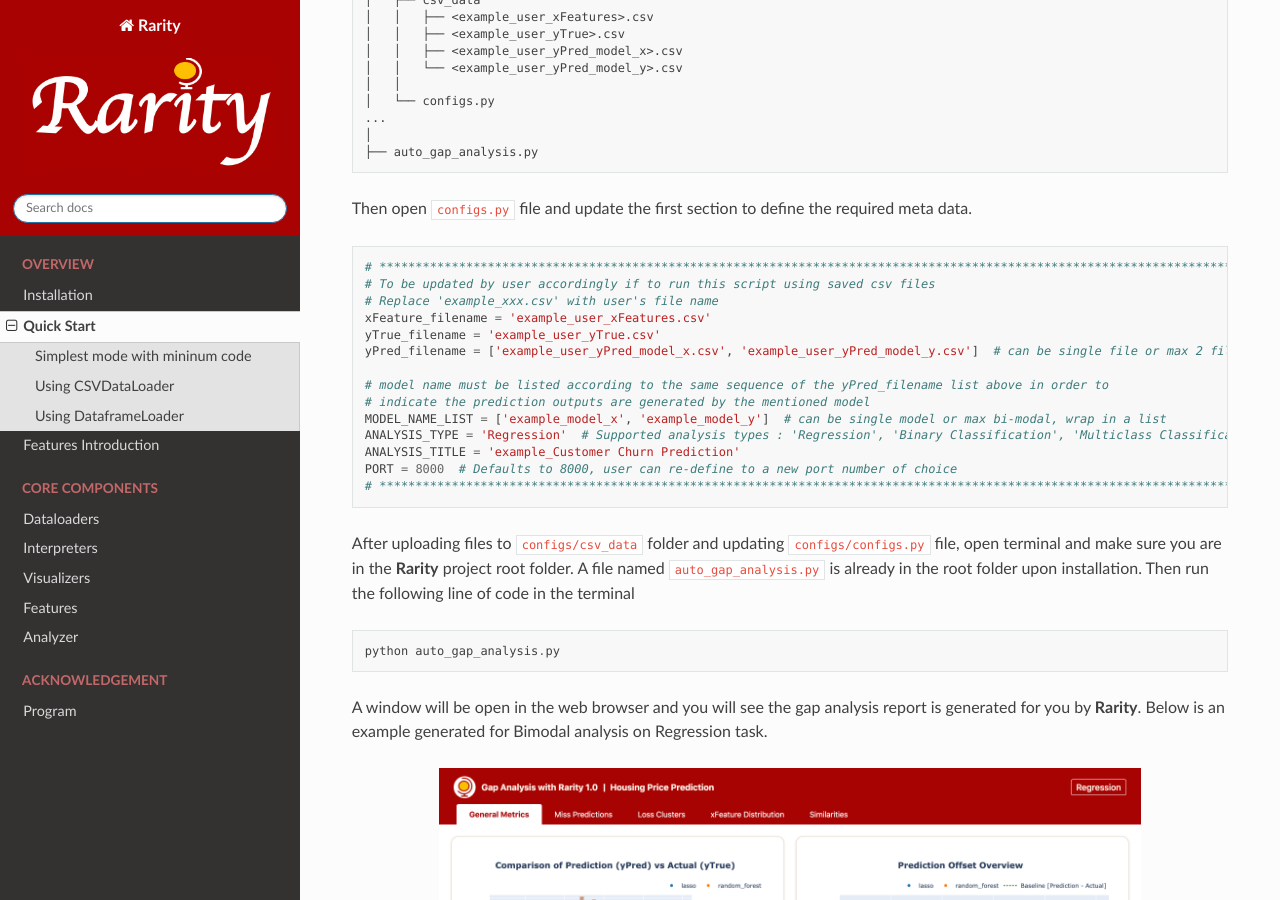
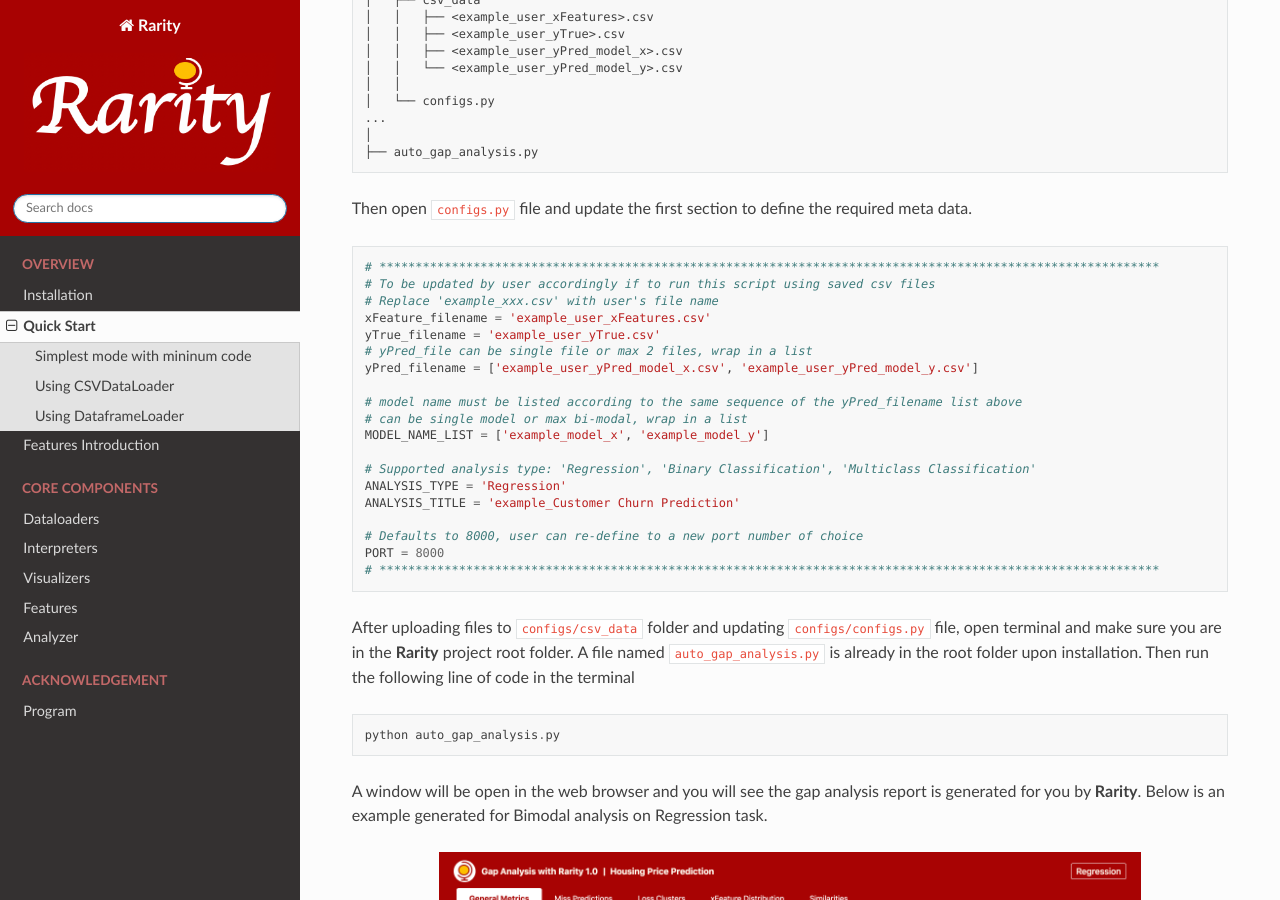
Before and after one commit to aisingapore/Rarity, a Sphinx documentation site: the page built from docs/source/quick_start.rst, in a window 1280 px wide and 900 px high, scrolled down 463 px. Built offline with Sphinx 7.4.7 and the Read the Docs theme 2.0.0, drawn with Linux system fonts in a browser that asks for light colours.

```diff
--- a/docs/source/quick_start.rst
+++ b/docs/source/quick_start.rst
@@ -42,20 +42,25 @@ Then open ``configs.py`` file and update the first section to define the require
 
 .. code:: python
 
-    # ****************************************************************************************************************************************
+    # ************************************************************************************************************
     # To be updated by user accordingly if to run this script using saved csv files
     # Replace 'example_xxx.csv' with user's file name
     xFeature_filename = 'example_user_xFeatures.csv'
     yTrue_filename = 'example_user_yTrue.csv'
-    yPred_filename = ['example_user_yPred_model_x.csv', 'example_user_yPred_model_y.csv']  # can be single file or max 2 files, wrap in a list
+    # yPred_file can be single file or max 2 files, wrap in a list
+    yPred_filename = ['example_user_yPred_model_x.csv', 'example_user_yPred_model_y.csv']
 
-    # model name must be listed according to the same sequence of the yPred_filename list above in order to
-    # indicate the prediction outputs are generated by the mentioned model
-    MODEL_NAME_LIST = ['example_model_x', 'example_model_y']  # can be single model or max bi-modal, wrap in a list
-    ANALYSIS_TYPE = 'Regression'  # Supported analysis types : 'Regression', 'Binary Classification', 'Multiclass Classification'
+    # model name must be listed according to the same sequence of the yPred_filename list above
+    # can be single model or max bi-modal, wrap in a list
+    MODEL_NAME_LIST = ['example_model_x', 'example_model_y']
+
+    # Supported analysis type: 'Regression', 'Binary Classification', 'Multiclass Classification'
+    ANALYSIS_TYPE = 'Regression'
     ANALYSIS_TITLE = 'example_Customer Churn Prediction'
-    PORT = 8000  # Defaults to 8000, user can re-define to a new port number of choice
-    # ****************************************************************************************************************************************
+
+    # Defaults to 8000, user can re-define to a new port number of choice
+    PORT = 8000
+    # ************************************************************************************************************
 
 After uploading files to ``configs/csv_data`` folder and updating ``configs/configs.py`` file, open terminal and make sure you are in the **Rarity** project root folder.
 A file named ``auto_gap_analysis.py`` is already in the root folder upon installation. Then run the following line of code in the terminal
```
